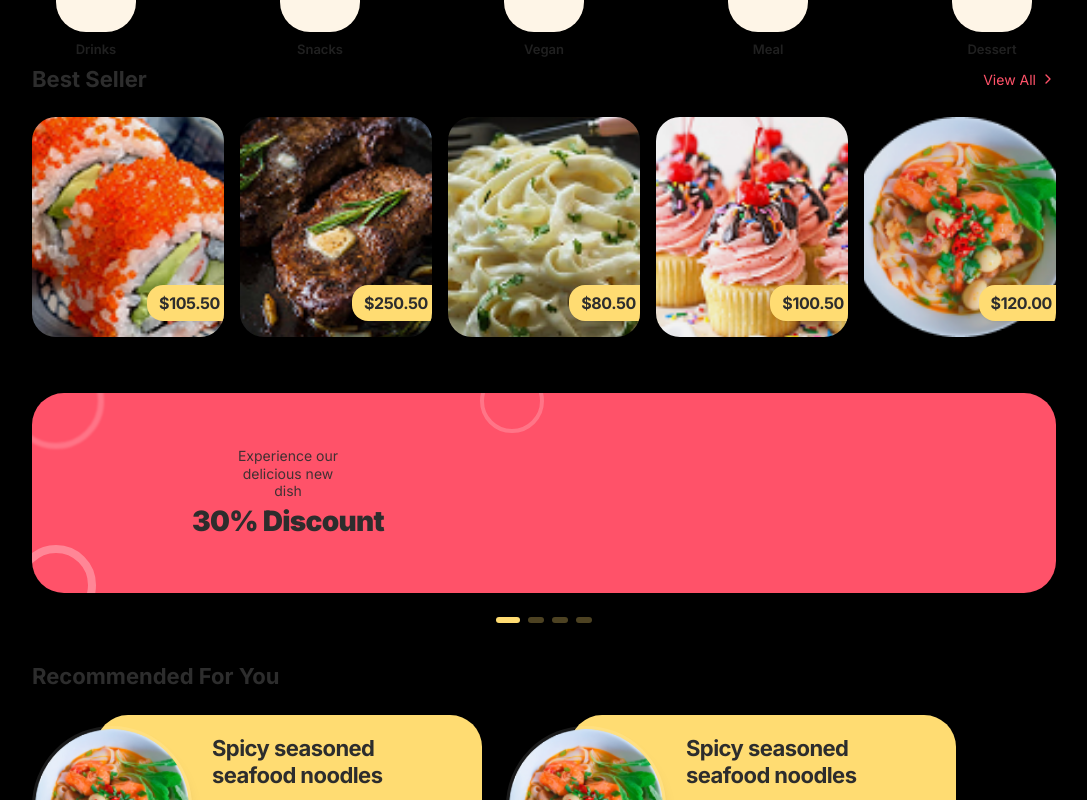
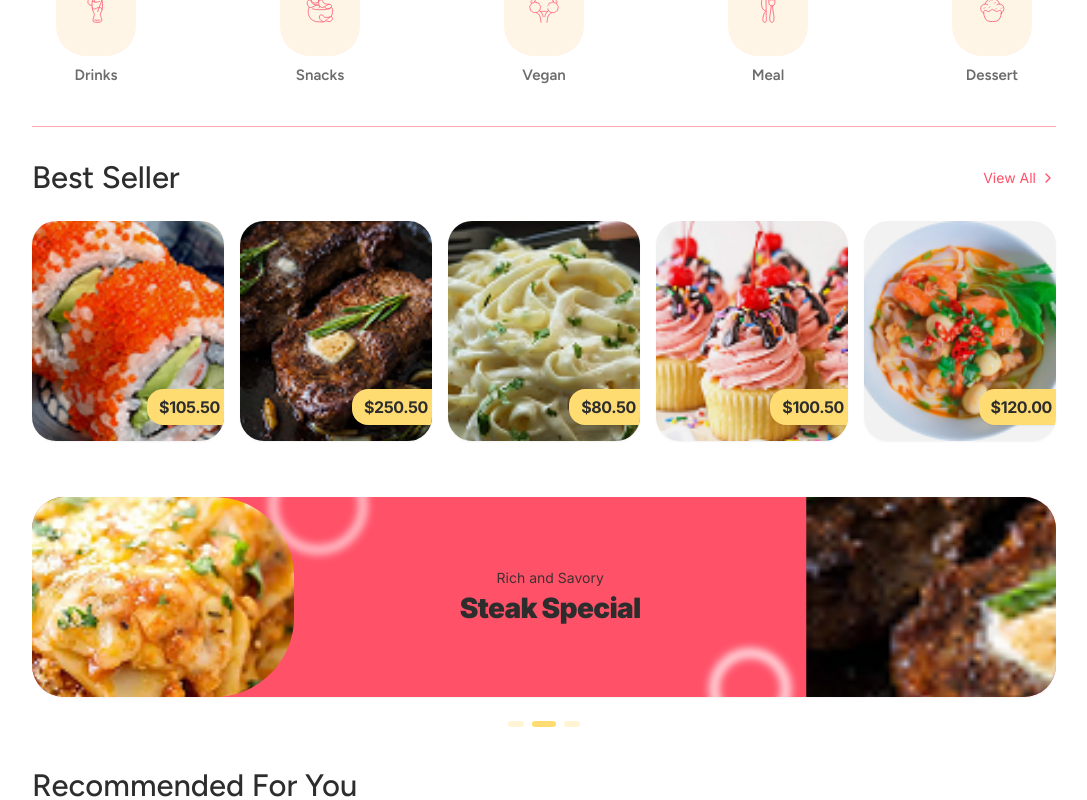
Before and after one commit to ShanRaboy11/Qios, a Next.js app: page /home in a window 1280 px wide. Shown: the part 320-1120 px from the top of the page, without its empty margins (96-1183 px from the left). Built offline with nearby package versions, Linux system fonts and the light colour scheme.

Commit message:
feat:customer landing page - Macatual

```diff
--- a/src/app/(customer)/home/page.tsx
+++ b/src/app/(customer)/home/page.tsx
@@ -54,11 +54,13 @@ export default function CustomerHomePage() {
           <motion.div
             layout
             className={cn(
-              "flex-grow bg-black w-full rounded-t-[40px] flex flex-col items-center relative z-40 shadow-[0_-4px_24px_rgba(0,0,0,0.05)] transition-all duration-500",
-              isCategoryView ? "-mt-[10px] pt-8" : "-mt-[150px] pt-[140px]",
+              "flex-grow bg-white w-full p-7 md:px-32 pb-10 flex flex-col items-center relative z-40 shadow-[0_-4px_24px_rgba(0,0,0,0.05)] transition-all duration-500",
+              isCategoryView
+                ? "-mt-[6px] pt-8 rounded-t-[18px]"
+                : "-mt-[165px] pt-[140px] rounded-t-[40px]",
             )}
           >
-            <div className="w-full max-w-[500px] md:max-w-[1024px]">
+            <div className="w-full">
               <AnimatePresence mode="wait">
                 {!isCategoryView ? (
                   <motion.div
@@ -69,13 +71,12 @@ export default function CustomerHomePage() {
                     transition={{ duration: 0.3 }}
                     className="w-full"
                   >
+                    <div className="mt-12 mb-8 h-[1px] w-full bg-[#FF5269]/50" />
                     {/* Best Seller Section */}
                     <div className="mb-10 w-full">
                       <div className="flex items-center justify-between mb-6">
-                        <h3 className="text-[#2D2D2D] font-inter font-bold text-[22px]">
-                          Best Seller
-                        </h3>
-                        <button className="flex items-center gap-1 text-brand-accent font-inter text-[14px]">
+                        <h3 className="h3 font-bold">Best Seller</h3>
+                        <button className="flex items-center gap-1 text-brand-accent font-inter text-[14px] hover:scale-110 transition-all duration-300 cursor-pointer">
                           View All <ChevronRight size={16} />
                         </button>
                       </div>
@@ -121,9 +122,7 @@ export default function CustomerHomePage() {
 
                     {/* Recommended For You Section */}
                     <div className="w-full">
-                      <h3 className="text-[#2D2D2D] font-inter font-bold text-[22px] mb-6">
-                        Recommended For You
-                      </h3>
+                      <h3 className="h3 font-bold mb-6">Recommended For You</h3>
 
                       <div className="flex flex-col md:flex-row gap-6 w-full">
                         <MenuItemCard
@@ -152,7 +151,7 @@ export default function CustomerHomePage() {
                     transition={{ duration: 0.3 }}
                     className="w-full"
                   >
-                    <h2 className="text-[28px] font-inter font-bold text-[#2D2D2D] mb-6">
+                    <h2 className="h3 font-bold mb-6 -mt-2">
                       {selectedCategory}
                     </h2>
                     <motion.div
--- a/src/components/molecules/MenuItemCard.tsx
+++ b/src/components/molecules/MenuItemCard.tsx
@@ -54,7 +54,7 @@ export const MenuItemCard = ({
     return (
       <div
         className={cn(
-          "relative flex items-center w-full max-w-[450px] min-h-[150px] sm:min-h-[170px] group",
+          "relative flex items-center w-full max-w-[450px] min-h-[150px] sm:min-h-[170px] group cursor-pointer",
           className,
         )}
       >
@@ -75,12 +75,12 @@ export const MenuItemCard = ({
         {/* Content Area */}
         <div className="relative z-10 flex flex-col justify-center flex-grow py-5 pr-6 sm:pr-8 pl-4 sm:pl-5">
           {/* Title - Left Aligned */}
-          <h3 className="text-[#2D2D2D] font-inter font-bold text-[18px] sm:text-[22px] leading-[1.25] tracking-tight text-left">
+          <h3 className="text-text-primary font-figtree font-medium text-[20px] sm:text-[22px] leading-[1.25] tracking-tight text-left">
             {title}
           </h3>
 
           {/* Price & Availability - Right Aligned block below */}
-          <div className="mt-4 sm:mt-5 text-right w-full">
+          <div className="-mt-1 sm:mt-5 text-right w-full">
             <p className="text-[#FF5269] font-inter font-bold text-[22px] sm:text-[26px]">
               {typeof price === "number" ? `Php ${price.toFixed(2)}` : price}
             </p>
--- a/src/components/molecules/TabCategoryToggle.tsx
+++ /dev/null
@@ -1,85 +0,0 @@
-import React from "react";
-import { cn } from "@/lib/utils";
-
-export type TabCategoryToggleSize = "sm" | "md" | "lg";
-
-export interface TabCategoryToggleProps {
-  label: string;
-  iconSrc: string;
-  isActive?: boolean;
-  size?: TabCategoryToggleSize;
-  onClick?: () => void;
-  className?: string;
-}
-
-export const TabCategoryToggle = ({
-  label,
-  iconSrc,
-  isActive = false,
-  size = "md",
-  onClick,
-  className,
-}: TabCategoryToggleProps) => {
-  const sizeStyles = {
-    sm: {
-      container: "w-14 h-14 p-1",
-      icon: "w-8 h-8",
-      text: "text-[12px] mt-1",
-    },
-    md: {
-      container: "w-16 h-16 p-2",
-      icon: "w-10 h-10",
-      text: "text-[13px] mt-2",
-    },
-    lg: {
-      container: "w-20 h-20 p-3",
-      icon: "w-14 h-14",
-      text: "text-[14px] mt-2",
-    },
-  };
-
-  const { container, icon, text } = sizeStyles[size];
-
-  return (
-    <button
-      onClick={onClick}
-      className={cn(
-        "flex flex-col items-center justify-start group outline-none transition-all duration-300 relative",
-        isActive
-          ? "bg-white pt-3 pb-12 -mb-8 px-1 sm:px-2 rounded-t-[40px] z-30 translate-y-3"
-          : "pt-4 pb-2 z-10",
-        className,
-      )}
-    >
-      <div
-        className={cn(
-          "rounded-full flex items-center justify-center transition-all duration-300",
-          container,
-          isActive
-            ? "bg-white border border-[#FF4D6D]/10 shadow-sm"
-            : "bg-white group-hover:bg-[#FFDC72]/60 group-hover:scale-105",
-        )}
-      >
-        <img
-          src={iconSrc}
-          alt={label}
-          className={cn(
-            "object-contain transition-transform duration-300",
-            icon,
-            isActive ? "scale-110" : "group-hover:scale-110",
-          )}
-        />
-      </div>
-
-      <span
-        className={cn(
-          "font-inter font-bold transition-colors duration-300",
-          text,
-          isActive ? "text-[#2D2D2D]" : "text-[#2D2D2D] group-hover:text-black",
-        )}
-      >
-        {label}
-      </span>
-    </button>
-  );
-};
--- a/src/components/organisms/CategoryTabBar.tsx
+++ b/src/components/organisms/CategoryTabBar.tsx
@@ -85,7 +85,7 @@ export const CategoryTabBar = ({
 
   return (
     <div
-      className="relative w-full overflow-x-auto no-scrollbar pb-4 pt-4"
+      className="relative w-full overflow-x-auto no-scrollbar pb-4 pt-10"
       ref={containerRef}
     >
       <div className="flex justify-between items-end gap-2 w-max min-w-full px-6 relative">
@@ -93,7 +93,7 @@ export const CategoryTabBar = ({
         <div
           ref={indicatorRef}
           className={cn(
-            "absolute bottom-4 h-[120px] bg-white rounded-t-[40px] shadow-sm z-0 pointer-events-none opacity-0",
+            "absolute -mb-3 h-[140px] bg-white rounded-t-[30px] z-0 pointer-events-none opacity-0",
             // Inverted border-radius pseudo-elements
             "before:content-[''] before:absolute before:-bottom-[1px] before:-left-[20px] before:w-[20px] before:h-[20px] before:bg-transparent before:rounded-br-[20px] before:shadow-[10px_0_0_0_white]",
             "after:content-[''] after:absolute after:-bottom-[1px] after:-right-[20px] after:w-[20px] after:h-[20px] after:bg-transparent after:rounded-bl-[20px] after:shadow-[-10px_0_0_0_white]",
@@ -137,18 +137,12 @@ export const CategoryTabBar = ({
               </div>
               <span
                 className={cn(
-                  "font-inter font-semibold transition-colors duration-300 mt-2",
-                  isCategoryView && !isActive
-                    ? "text-[#2D2D2D] text-[13px]"
-                    : "",
-                  isCategoryView && isActive
-                    ? "text-[#2D2D2D] text-[13px]"
-                    : "",
-                  !isCategoryView && isActive
-                    ? "text-text-primary text-[13px]"
-                    : "",
+                  "font-figtree font-semibold text-[15px] transition-colors duration-300",
+                  isCategoryView && !isActive ? "text-[#2D2D2D]  " : "",
+                  isCategoryView && isActive ? "text-[#2D2D2D]" : "",
+                  !isCategoryView && isActive ? "text-text-primary mt-2" : "",
                   !isCategoryView && !isActive
-                    ? "text-text-primary/70 group-hover:text-text-primary text-[13px]"
+                    ? "text-text-primary/70 group-hover:text-text-primary mt-2"
                     : "",
                 )}
               >
--- a/src/components/organisms/PromoBanner.tsx
+++ b/src/components/organisms/PromoBanner.tsx
@@ -1,50 +1,126 @@
-import React from 'react';
-import { cn } from '@/lib/utils';
+import React, { useState, useRef, useEffect } from "react";
+import { cn } from "@/lib/utils";
+import { gsap } from "gsap";
+import { useGSAP } from "@gsap/react";
 
-export interface PromoBannerProps {
-  className?: string;
+// Register GSAP plugin
+gsap.registerPlugin(useGSAP);
+
+export interface PromoItem {
+  id: number;
+  title: string;
+  subtitle: string;
+  image: string;
 }
 
-export const PromoBanner = ({ className }: PromoBannerProps) => {
+const PROMO_DATA: PromoItem[] = [
+  {
+    id: 1,
+    subtitle: "Experience our delicious new dish",
+    title: "30% Discount",
+    image: "/images/lasagna.png",
+  },
+  {
+    id: 2,
+    subtitle: "Rich and Savory",
+    title: "Steak Special",
+    image: "/images/steak.png",
+  },
+  {
+    id: 3,
+    subtitle: "A taste of Japan",
+    title: "Sushi Special",
+    image: "/images/sushi.png",
+  },
+];
+
+export const PromoBanner = ({ className }: { className?: string }) => {
+  const [currentIndex, setCurrentIndex] = useState(0);
+  const containerRef = useRef<HTMLDivElement>(null);
+  const sliderRef = useRef<HTMLDivElement>(null);
+
+  // Animation Logic
+  useEffect(() => {
+    const timer = setInterval(() => {
+      setCurrentIndex((prevIndex) =>
+        prevIndex === PROMO_DATA.length - 1 ? 0 : prevIndex + 1,
+      );
+    }, 5000); // Changes every 5 seconds
+
+    // Clean up the timer when the component unmounts
+    return () => clearInterval(timer);
+  }, []);
+
+  // 2. GSAP Animation (remains the same)
+  useGSAP(() => {
+    gsap.to(sliderRef.current, {
+      xPercent: -currentIndex * 100,
+      duration: 1, // Smooth slide
+      ease: "power2.inOut",
+    });
+  }, [currentIndex]);
+
   return (
-    <div className={cn("w-full flex flex-col items-center", className)}>
+    <div
+      className={cn(
+        "w-full flex flex-col items-center overflow-hidden",
+        className,
+      )}
+    >
       {/* Banner Container */}
-      <div className="w-full relative bg-brand-accent rounded-[32px] overflow-hidden flex shadow-sm min-h-[160px] md:min-h-[200px]">
-
-        {/* Left Section (Text & Decor) */}
-        <div className="w-1/2 relative p-6 flex flex-col justify-center items-center text-center z-10 overflow-hidden">
-          {/* Abstract Circular Decors */}
-          <div className="absolute -top-10 -left-6 w-24 h-24 rounded-full border-[6px] border-white/20 blur-[1px]" />
-          <div className="absolute -bottom-8 -left-4 w-20 h-20 rounded-full border-[8px] border-white/30" />
-          <div className="absolute -top-6 right-0 w-16 h-16 rounded-full border-[4px] border-white/20" />
+      <div
+        ref={containerRef}
+        className="w-full relative bg-brand-accent rounded-[32px] overflow-hidden shadow-sm min-h-[160px] md:min-h-[200px]"
+      >
+        {/* The "Sliding" Wrapper */}
+        <div ref={sliderRef} className="flex h-full w-full">
+          {PROMO_DATA.map((item) => (
+            <div
+              key={item.id}
+              className="w-full flex-shrink-0 flex min-h-[160px] md:min-h-[200px]"
+            >
+              {/* Left Section */}
+              <div className="w-1/2 relative p-6 flex flex-col justify-center items-center text-center z-10">
+                <div className="absolute -top-10 -left-6 w-24 h-24 rounded-full border-[6px] border-white blur-[5px]" />
+                <div className="absolute -bottom-8 right-4 w-20 h-20 rounded-full border-[8px] border-white blur-[5px]" />
 
                 <div className="relative z-20">
-            <p className="text-[#2D2D2D] font-inter text-[12px] md:text-[14px] leading-tight opacity-90 max-w-[120px] mx-auto">
-              Experience our delicious new dish
+                  <p className="b4 md:text-[14px] leading-tight opacity-90 max-w-[120px] mx-auto">
+                    {item.subtitle}
                   </p>
-            <h2 className="text-[#2D2D2D] font-inter font-black text-[22px] md:text-[28px] tracking-tight mt-1">
-              30% Discount
+                  <h2 className="text-brand font-inter font-black text-[22px] md:text-[28px] tracking-tight mt-1">
+                    {item.title}
                   </h2>
                 </div>
               </div>
 
-        {/* Right Section (Image) */}
-        <div className="w-1/2 relative h-full">
-          {/* We'll use the provided lasagna image or fallback */}
+              {/* Right Section */}
+              <div className="w-1/2 relative">
                 <img
-            src="/images/lasagna.png"
-            alt="Delicious new dish promotion"
-            className="absolute inset-0 w-full h-full object-cover rounded-l-[40px] md:rounded-l-[80px]"
+                  src={item.image}
+                  alt={item.title}
+                  className="absolute inset-0 w-full h-full object-cover rounded-r-[30px] md:rounded-r-[80px]"
                 />
               </div>
             </div>
+          ))}
+        </div>
+      </div>
 
-      {/* Carousel Dots */}
+      {/* Carousel Dots (Clickable) */}
       <div className="flex gap-2 mt-6">
-        <div className="w-6 h-1.5 rounded-full bg-[#FFDC72]" />
-        <div className="w-4 h-1.5 rounded-full bg-[#FFDC72]/30" />
-        <div className="w-4 h-1.5 rounded-full bg-[#FFDC72]/30" />
-        <div className="w-4 h-1.5 rounded-full bg-[#FFDC72]/30" />
+        {PROMO_DATA.map((_, index) => (
+          <button
+            key={index}
+            onClick={() => setCurrentIndex(index)}
+            className={cn(
+              "h-1.5 rounded-full transition-all duration-300",
+              currentIndex === index
+                ? "w-6 bg-[#FFDC72]"
+                : "w-4 bg-[#FFDC72]/30",
+            )}
+          />
+        ))}
       </div>
     </div>
   );
```
Also changed, not shown: src/app/(customer)/menu/page.tsx (deleted, +0 -19 lines), src/components/organisms/CategoryMenuLayout.tsx (deleted, +0 -66 lines), src/components/organisms/CustomerHeader.tsx (+38 -14 lines). Lines whose indentation alone changed are shown as unchanged.
